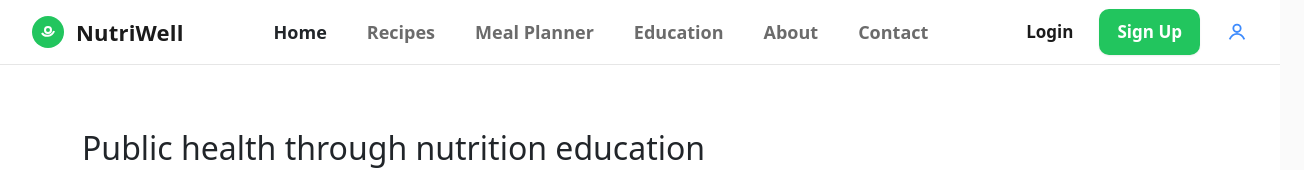
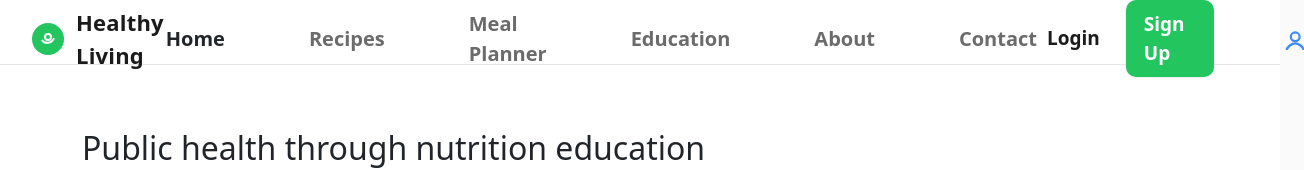
Before and after one commit to Dy1anL1/5032-Nutrition-Education, a Vue app: page / in a window 1280 px wide. Shown: the top 170 px of the page, 1304 px wide, since content can reach past the window. Built offline with nearby package versions, Linux system fonts and the light colour scheme.

Commit message:
minor change

```diff
--- a/src/components/NavBar.vue
+++ b/src/components/NavBar.vue
@@ -14,7 +14,7 @@
             />
           </svg>
         </span>
-        NutriWell
+        Healthy Living
       </router-link>
 
       <nav class="nav-links">
@@ -31,7 +31,7 @@
         <router-link to="/register" class="btn-signup">Sign Up</router-link>
         <RouterLink to="/account" class="avatar" aria-label="Account">
           <svg
-            viewBox="0 0 24 24"
+            viewBox="0 0 20 20"
             width="22"
             height="22"
             fill="none"
@@ -92,12 +92,12 @@
 .nav-links {
   justify-self: center;
   display: flex;
-  gap: 36px;
+  gap: 80px;
   align-items: center;
 }
 .nav-links a {
   font-weight: 600;
-  font-size: 18px;
+  font-size: 20px;
   color: var(--muted);
   padding: 6px 2px;
   position: relative;
@@ -108,7 +108,7 @@
   color: var(--ink);
 }
 .nav-links .active {
-  color: var(--green);
+  color: var(--green) !important;
 }
 .nav-links .active::after {
   content: '';
@@ -131,7 +131,7 @@
 .login {
   color: var(--ink);
   font-weight: 600;
-  font-size: 17px;
+  font-size: 19px;
   background: none;
   border: none;
   padding: 0 8px;
@@ -150,7 +150,7 @@
   padding: 10px 18px;
   border-radius: 10px;
   font-weight: 700;
-  font-size: 17px;
+  font-size: 19px;
   background: #22c55e !important;
   color: #fff !important;
   border: none !important;
@@ -164,7 +164,7 @@
 }
 
 .avatar {
-  margin-left: 8px;
+  margin-left: 50px;
   opacity: 0.8;
   display: flex;
   align-items: center;
```
